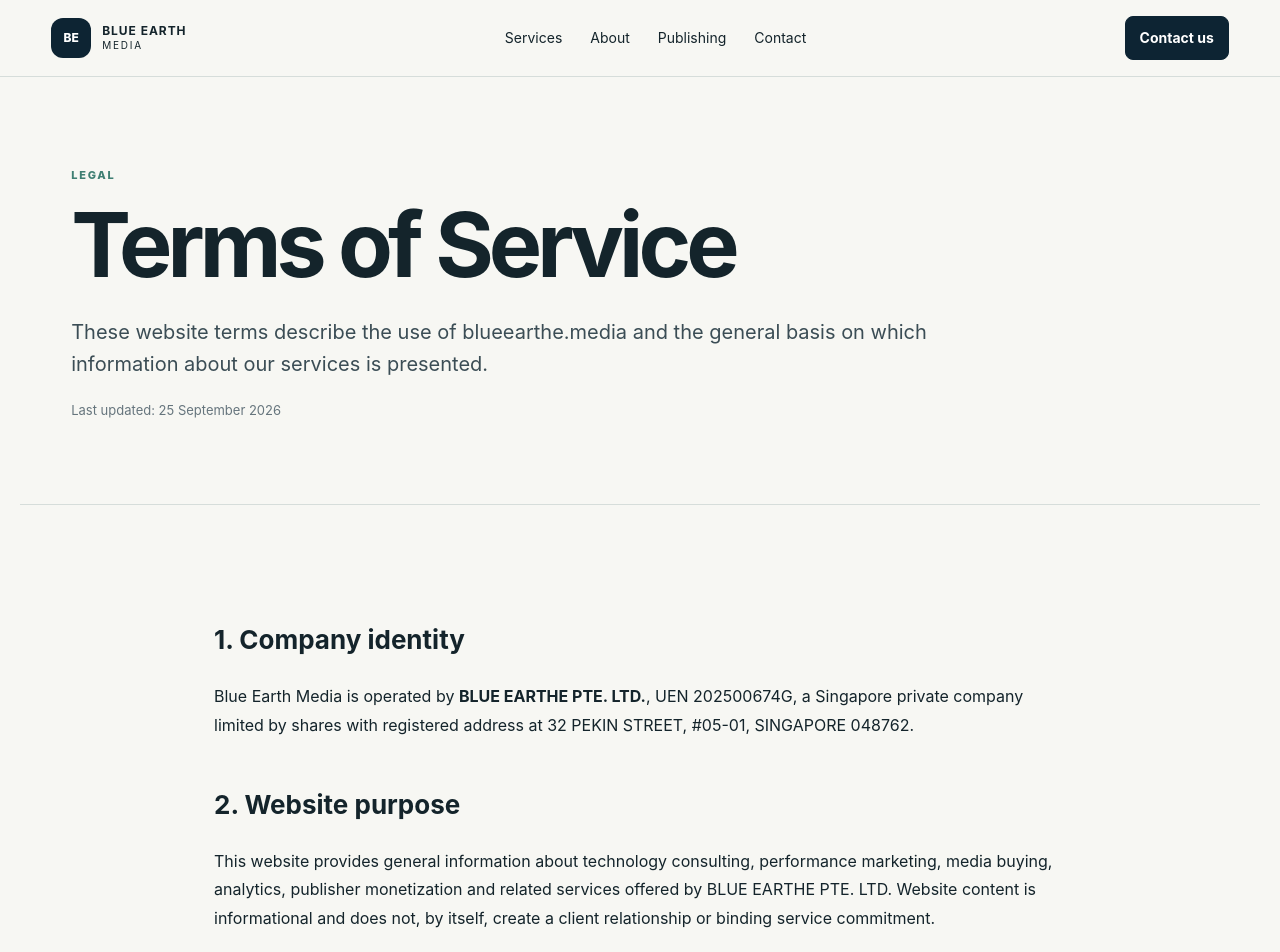
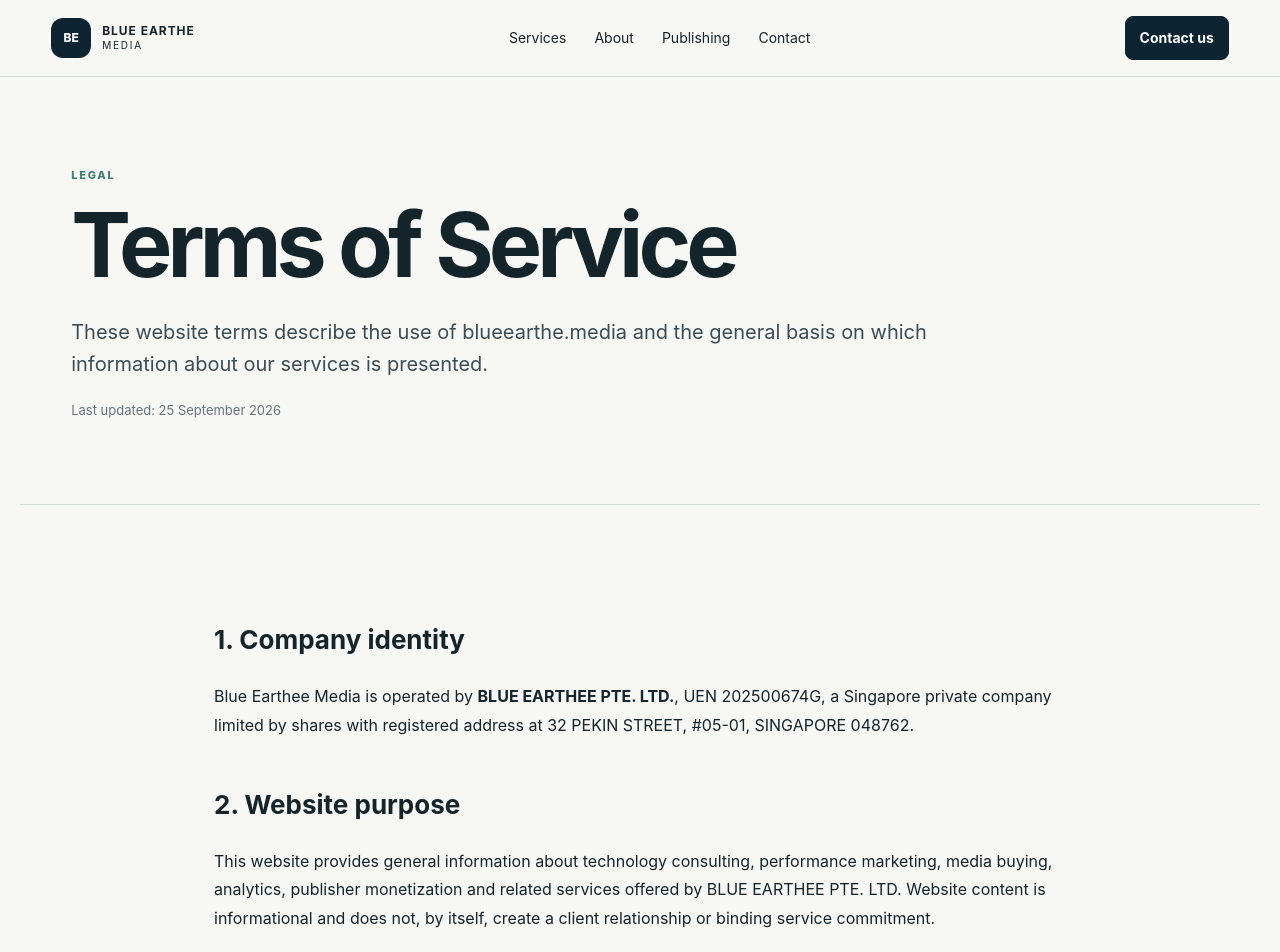
Before and after one commit to adeshsarwan/blueearthemedia, a website: page terms.html in a window 1280 px wide. Shown: the top 952 px of the page. Drawn offline with Linux system fonts and the light colour scheme.

Commit message:
Correct Blue Earthe brand spelling

```diff
--- a/terms.html
+++ b/terms.html
@@ -2,28 +2,28 @@
 <html lang="en">
 <head>
 <meta charset="utf-8"><meta name="viewport" content="width=device-width,initial-scale=1">
-<title>Terms of Service | BLUE EARTHE PTE. LTD.</title>
-<meta name="description" content="Terms of Service for Blue Earth Media, operated by BLUE EARTHE PTE. LTD.">
+<title>Terms of Service | BLUE EARTHEE PTE. LTD.</title>
+<meta name="description" content="Terms of Service for Blue Earthee Media, operated by BLUE EARTHEE PTE. LTD.">
 <link rel="canonical" href="https://blueearthe.media/terms.html"><link rel="icon" href="/favicon.svg" type="image/svg+xml"><link rel="stylesheet" href="/styles.css">
 </head>
 <body>
-<header class="site-header"><a class="brand" href="/"><span class="brand-mark">BE</span><span><strong>BLUE EARTH</strong><small>MEDIA</small></span></a><nav><a href="/services.html">Services</a><a href="/about.html">About</a><a href="https://publishing.blueearthe.media/">Publishing</a><a href="/contact.html">Contact</a></nav><a class="button small" href="/contact.html">Contact us</a></header>
+<header class="site-header"><a class="brand" href="/"><span class="brand-mark">BE</span><span><strong>BLUE EARTHE</strong><small>MEDIA</small></span></a><nav><a href="/services.html">Services</a><a href="/about.html">About</a><a href="https://publishing.blueearthe.media/">Publishing</a><a href="/contact.html">Contact</a></nav><a class="button small" href="/contact.html">Contact us</a></header>
 <main class="legal-page">
 <section class="page-hero"><p class="eyebrow">LEGAL</p><h1>Terms of Service</h1><p class="lead">These website terms describe the use of blueearthe.media and the general basis on which information about our services is presented.</p><p class="muted">Last updated: 25 September 2026</p></section>
 <section class="legal-copy">
-<h2>1. Company identity</h2><p>Blue Earth Media is operated by <strong>BLUE EARTHE PTE. LTD.</strong>, UEN 202500674G, a Singapore private company limited by shares with registered address at 32 PEKIN STREET, #05-01, SINGAPORE 048762.</p>
-<h2>2. Website purpose</h2><p>This website provides general information about technology consulting, performance marketing, media buying, analytics, publisher monetization and related services offered by BLUE EARTHE PTE. LTD. Website content is informational and does not, by itself, create a client relationship or binding service commitment.</p>
+<h2>1. Company identity</h2><p>Blue Earthee Media is operated by <strong>BLUE EARTHEE PTE. LTD.</strong>, UEN 202500674G, a Singapore private company limited by shares with registered address at 32 PEKIN STREET, #05-01, SINGAPORE 048762.</p>
+<h2>2. Website purpose</h2><p>This website provides general information about technology consulting, performance marketing, media buying, analytics, publisher monetization and related services offered by BLUE EARTHEE PTE. LTD. Website content is informational and does not, by itself, create a client relationship or binding service commitment.</p>
 <h2>3. Service engagements</h2><p>Specific services, deliverables, responsibilities, timelines, fees, payment arrangements, cancellation terms and any refund terms are agreed separately with the relevant client in a proposal, order form, statement of work, agreement or other written commercial documentation. We do not publish a blanket refund promise or universal payment schedule because these terms may differ by engagement.</p>
 <h2>4. Client responsibilities</h2><p>Clients are responsible for providing accurate information, required access, approvals, assets and instructions necessary for the agreed work, and for ensuring that their products, services, advertising claims, data use and business activities comply with applicable law and platform requirements.</p>
 <h2>5. No guaranteed outcomes</h2><p>Marketing, media, technology and monetization outcomes depend on factors outside our control. We may use analysis, testing and optimization to improve performance, but we do not guarantee a specific return on investment, revenue level, advertising approval, ranking, audience result or other commercial outcome unless a separate written agreement expressly states otherwise.</p>
 <h2>6. Third-party platforms and services</h2><p>Some engagements may involve third-party advertising, analytics, hosting or technology platforms. References to third-party brands or tools describe technologies that may be used or supported and do not imply sponsorship, endorsement, certification, dealership or partnership unless expressly documented.</p>
-<h2>7. Intellectual property</h2><p>Unless otherwise stated, website content and branding are owned by or used by BLUE EARTHE PTE. LTD. Client-specific intellectual property, licences and usage rights are governed by the applicable written engagement terms.</p>
+<h2>7. Intellectual property</h2><p>Unless otherwise stated, website content and branding are owned by or used by BLUE EARTHEE PTE. LTD. Client-specific intellectual property, licences and usage rights are governed by the applicable written engagement terms.</p>
 <h2>8. Acceptable website use</h2><p>You may use this website for lawful informational and business-enquiry purposes. You must not attempt to interfere with website operation, bypass security controls, misuse forms or use the website in a way that violates applicable law.</p>
-<h2>9. Limitation of website liability</h2><p>We aim to keep public website information accurate and current, but the website may occasionally contain errors or become temporarily unavailable. To the extent permitted by applicable law, BLUE EARTHE PTE. LTD. is not liable for losses arising solely from reliance on general website information where the relevant service or commercial terms are governed by a separate written engagement.</p>
+<h2>9. Limitation of website liability</h2><p>We aim to keep public website information accurate and current, but the website may occasionally contain errors or become temporarily unavailable. To the extent permitted by applicable law, BLUE EARTHEE PTE. LTD. is not liable for losses arising solely from reliance on general website information where the relevant service or commercial terms are governed by a separate written engagement.</p>
 <h2>10. Termination of engagements</h2><p>Termination rights for paid or ongoing services are governed by the written agreement applicable to that engagement. Nothing on this public website replaces those agreed terms.</p>
 <h2>11. Governing terms</h2><p>These website Terms are governed by the laws of Singapore, subject to any mandatory legal rights that apply. Client engagements may contain their own governing-law or dispute provisions in the applicable written agreement.</p>
-<h2>12. Contact</h2><p><strong>BLUE EARTHE PTE. LTD.</strong><br>UEN: 202500674G<br>32 PEKIN STREET, #05-01, SINGAPORE 048762<br>Email: <a href="mailto:contact@blueearthe.media">contact@blueearthe.media</a></p>
+<h2>12. Contact</h2><p><strong>BLUE EARTHEE PTE. LTD.</strong><br>UEN: 202500674G<br>32 PEKIN STREET, #05-01, SINGAPORE 048762<br>Email: <a href="mailto:contact@blueearthe.media">contact@blueearthe.media</a></p>
 </section>
 </main>
-<footer class="site-footer"><div><a class="brand inverted" href="/"><span class="brand-mark">BE</span><span><strong>BLUE EARTH</strong><small>MEDIA</small></span></a><p>Blue Earth Media is operated by <strong>BLUE EARTHE PTE. LTD.</strong></p></div><div><strong>BLUE EARTHE PTE. LTD.</strong><br>UEN: 202500674G<br>32 PEKIN STREET, #05-01, SINGAPORE 048762</div><div>Technology Consulting · Digital Marketing · Media Buying · Analytics · Publisher Monetization</div><div class="footer-links"><a href="/about.html">About</a><a href="/services.html">Services</a><a href="/contact.html">Contact</a><a href="/privacy.html">Privacy Policy</a><a href="/terms.html">Terms of Service</a></div></footer>
+<footer class="site-footer"><div><a class="brand inverted" href="/"><span class="brand-mark">BE</span><span><strong>BLUE EARTHE</strong><small>MEDIA</small></span></a><p>Blue Earthee Media is operated by <strong>BLUE EARTHEE PTE. LTD.</strong></p></div><div><strong>BLUE EARTHEE PTE. LTD.</strong><br>UEN: 202500674G<br>32 PEKIN STREET, #05-01, SINGAPORE 048762</div><div>Technology Consulting · Digital Marketing · Media Buying · Analytics · Publisher Monetization</div><div class="footer-links"><a href="/about.html">About</a><a href="/services.html">Services</a><a href="/contact.html">Contact</a><a href="/privacy.html">Privacy Policy</a><a href="/terms.html">Terms of Service</a></div></footer>
 </body></html>
```
